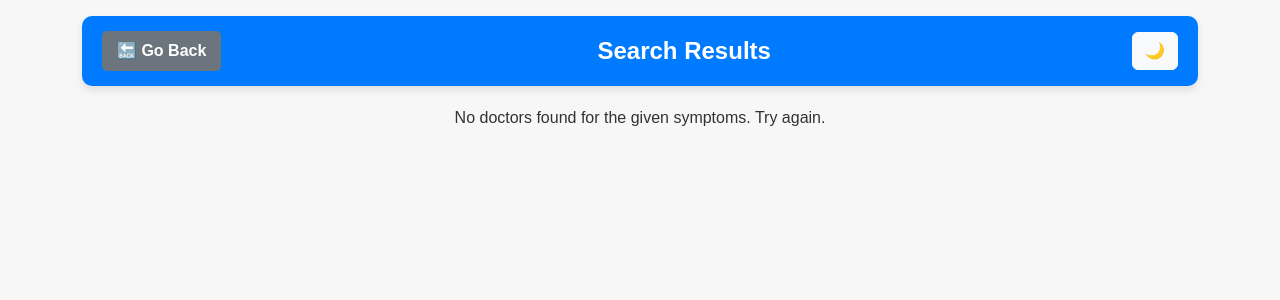
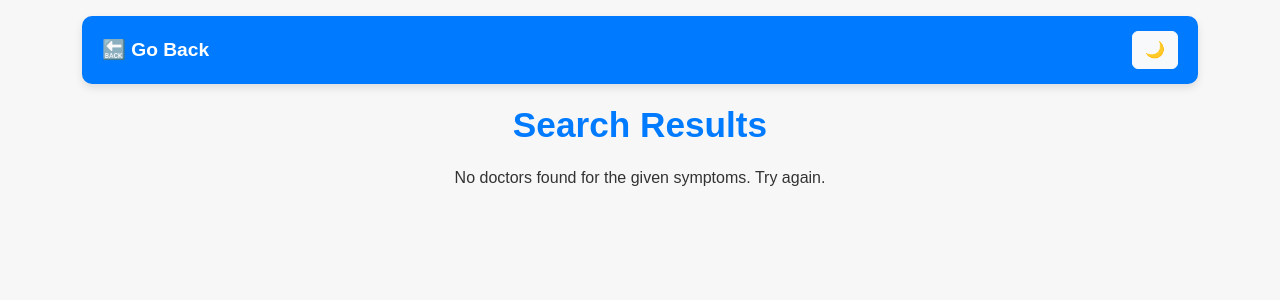
Before and after one commit to jayasampreethreddy/ImmediCure-Task, a Flask app: template templates/results.html in a window 1280 px wide. Shown: the top 300 px of the page. Run offline with Flask 3, Linux system fonts and the light colour scheme; the template is opened without the code that fills it, so the values that code supplies are empty; parts of the project's set-up code (start-up, migrations or seed data) failed here and were passed over; some libraries are stand-ins or nearby versions.

Commit message:
fixedcode

```diff
--- a/templates/results.html
+++ b/templates/results.html
@@ -43,31 +43,15 @@
             box-shadow: 0px 4px 8px rgba(0, 0, 0, 0.1);
         }
 
-        .navbar-title {
-            font-size: 1.5rem;
+        .navbar a {
+            color: white;
+            text-decoration: none;
+            font-size: 1.2rem;
             font-weight: bold;
-            color: white;
         }
 
-        .nav-left,
-        .nav-right {
-            display: flex;
-            align-items: center;
-        }
-
-        .go-back {
-            background-color: #6c757d;
-            color: white;
-            text-decoration: none;
-            padding: 8px 15px;
-            border-radius: 5px;
-            font-weight: bold;
-            transition: background 0.3s;
-            margin-right: 15px;
-        }
-
-        .go-back:hover {
-            background-color: #5a6268;
+        .navbar a:hover {
+            text-decoration: underline;
         }
 
         /* Doctor Cards */
@@ -142,6 +126,19 @@
         .dark-mode .profile-button {
             background-color: #00A8FF;
         }
+
+        /* Centered Header */
+        .page-title {
+            text-align: center;
+            font-size: 2.2rem;
+            font-weight: bold;
+            margin-bottom: 20px;
+            color: #007BFF;
+        }
+
+        .dark-mode .page-title {
+            color: #00A8FF;
+        }
     </style>
 </head>
 
@@ -149,14 +146,12 @@
 
     <!-- Navbar -->
     <div class="navbar">
-        <div class="nav-left">
-            <a href="/" class="go-back">🔙 Go Back</a>
-        </div>
-        <div class="navbar-title">Search Results</div>
-        <div class="nav-right">
-            <button id="theme-toggle" class="btn btn-light">🌙</button>
-        </div>
+        <a href="/">🔙 Go Back</a>
+        <button id="theme-toggle" class="btn btn-light">🌙</button>
     </div>
+
+    <!-- Page Title -->
+    <h1 class="page-title">Search Results</h1>
 
     {% if doctors %}
     <div class="mt-3">
@@ -189,7 +184,6 @@
     {% else %}
     <p class="text-center">No doctors found for the given symptoms. Try again.</p>
     {% endif %}
-
     <!-- Dark Mode Toggle Script -->
     <script>
         // Dark mode toggle functionality (Same as index.html)
```
Also changed, not shown: requirements.txt (+7 -7 lines), app.py (line endings or trailing spaces).
